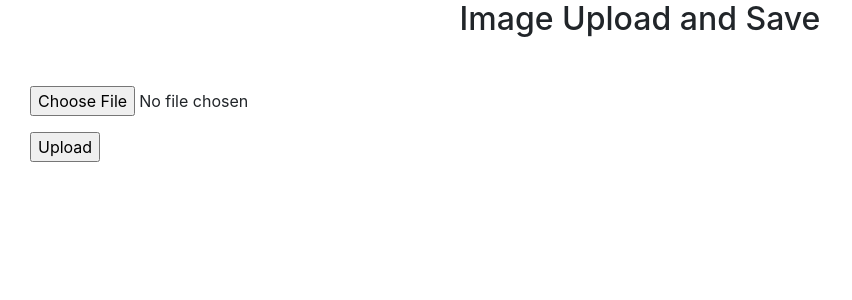
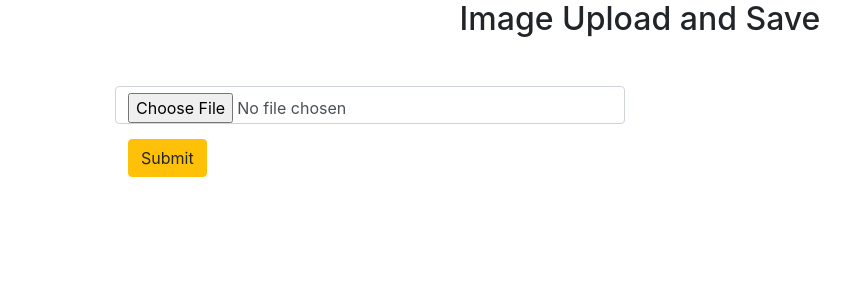
Before and after one commit to chinmayaSBhat/ocr_demo, a Flask app: page / in a window 1280 px wide. Shown: the top 300 px of the page, without its empty margins (0-852 px from the left). Run offline with Flask 2, Linux system fonts and the light colour scheme; some libraries are stand-ins or nearby versions.

Commit message:
Update index1.html

```diff
--- a/templates/index1.html
+++ b/templates/index1.html
@@ -2,20 +2,27 @@
 <html lang="en">
 <head>
 	<meta http-equiv="Content-Type" content="text/html; charset=UTF-8">
-	<title>ScanNupload</title>
-	<link rel="stylesheet" type="text/css" href="{{url_for('static',filename='static/bootstrap.min.css')}}">
-	<link rel="stylesheet" type="text/css" href="static/main.css">
-	<link rel="stylesheet" type="text/css" href="static/mystyle.css">
+	<!-- Latest compiled and minified CSS -->
+	<link rel="stylesheet" href="https://maxcdn.bootstrapcdn.com/bootstrap/4.5.2/css/bootstrap.min.css">
+
+	<!-- jQuery library -->
+	<script src="https://ajax.googleapis.com/ajax/libs/jquery/3.5.1/jquery.min.js"></script>
+
+	<!-- Popper JS -->
+	<script src="https://cdnjs.cloudflare.com/ajax/libs/popper.js/1.16.0/umd/popper.min.js"></script>
+
+	<!-- Latest compiled JavaScript -->
+	<script src="https://maxcdn.bootstrapcdn.com/bootstrap/4.5.2/js/bootstrap.min.js"></script>
 	<link href="https://fonts.googleapis.com/css?family=Open+Sans:300,300i,400,400i,600,600i,700,700i,800,800i&display=swap" rel="stylesheet">
 
 </head>
 <body>
-<section class="wrapper">
+<section class="container">
 <h2 class="h2 mt-0 text-center jumbo">Image Upload and Save</h2>
 <div class="container-fluid mt-5">
 <div class="row m-0">
 <div class="col-sm-6 col-md-6">
-<form method="post" enctype="multipart/form-data">
+<form method="post" enctype="multipart/form-data" class="form-control ">
 
   <!--<label class="file">-->
   <p><input type="file" id="imgInp" name="file"></p>
@@ -26,7 +33,7 @@
 
   <input type="file" id="imgInp" class="input-btn" name="file_source" size="40">
    <img src="{{ user_image }}" id="img-upload" alt="User Image" class="img-upload"/>    -->
-   <p><input type=submit value=Upload></p>
+	<p><button type='submit' value='Upload' class="btn btn-warning" > Submit</button></p>
 
 </form>
 </div>
```
